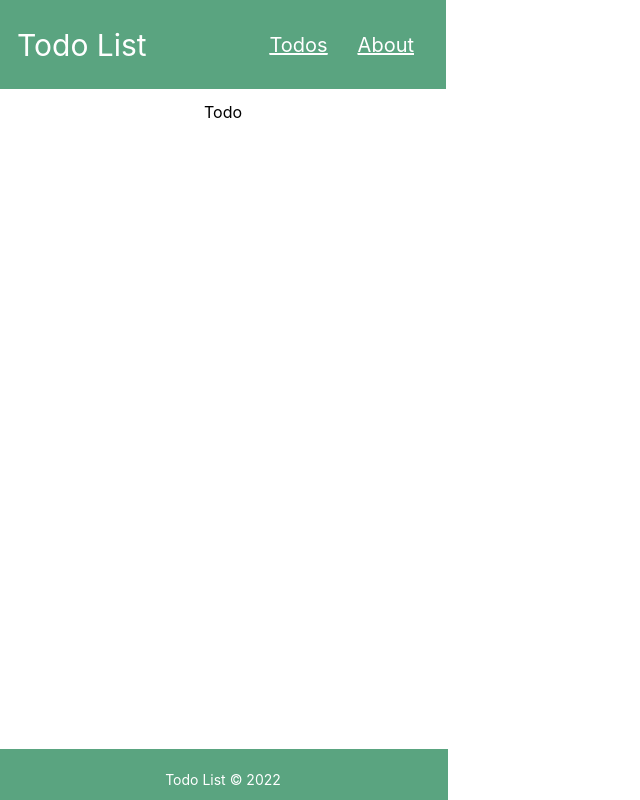
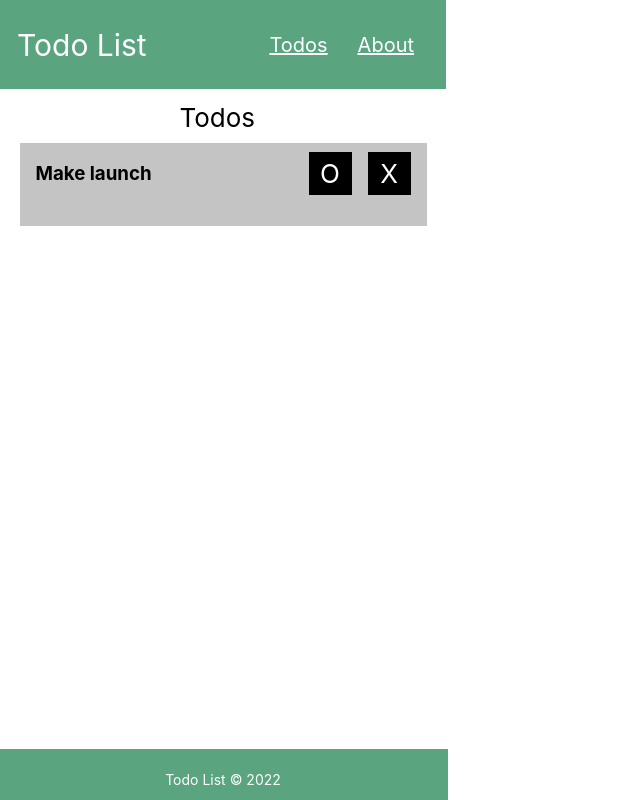
Before and after one commit to Manciya-Xola/todo, a React (Create React App) app: page /todo in a window 1280 px wide. Shown: the whole page, without its empty margins (0-640 px from the left). Built offline with nearby package versions, Linux system fonts and the light colour scheme.

Commit message:
Create Todo component

```diff
--- a/src/App.jsx
+++ b/src/App.jsx
@@ -3,17 +3,17 @@ import { BrowserRouter, Route, Routes } from 'react-router-dom';
 
 import Layout from './components/Layout';
 import Home from './pages/Home';
-import Todo from './pages/Todo';
+import Todos from './pages/Todos';
 import About from './pages/About';
 function App() {
   return (
     <div>
       <BrowserRouter>
-        <Layout>
+        <Layout title="Make launch">
           <Routes>
             <Route path="/" element={<Home/>}/>
             <Route path="/about" element={<About/>}/>
-            <Route path="/todo" element={<Todo/>}/>
+            <Route path="/todo" element={<Todos title="Make launch"/>} />
           </Routes>
         </Layout>
       </BrowserRouter>
--- a/src/components/Layout/Layout.module.css
+++ b/src/components/Layout/Layout.module.css
@@ -7,7 +7,7 @@
   height: 100vh;
   width: 446px;
 }
-main{
+.main{
   display: flex;
   flex-wrap: wrap;
   flex-grow: 1;
--- /dev/null
+++ b/src/components/Todo/Todo.module.css
@@ -0,0 +1,32 @@
+.container{
+  width: 407px;
+  height: 83px;
+  background: #C4C4C4;
+}
+.content{
+  display: flex;
+  justify-content: space-between;
+  align-items: center;
+  padding: 0px 16px;
+  margin: 10px 0px;
+}
+.buttons{
+  width: 102px;
+  display: flex;
+  justify-content: space-between;
+}
+.button{
+  width: 43px;
+  height: 43px;
+  background: black;
+  border: none;
+
+  font-family: 'Inter';
+  font-style: normal;
+  font-weight: 400;
+  font-size: 26px;
+  line-height: 31px;
+
+  color: #FFFFFF;
+  cursor: pointer;
+}
--- /dev/null
+++ b/src/components/Todo/index.jsx
@@ -0,0 +1,19 @@
+import React from 'react'
+
+import styles from './Todo.module.css';
+function Todo({id, title, isComplete}) {
+  return (
+    <main className={styles.container}>
+      <div className={styles.content}>
+        <h3 className={styles.title}>{title}</h3>
+        <div className={styles.buttons}>
+          <button className={styles.button}>O</button>
+          <button className={styles.button}>X</button>
+        </div>
+      </div>
+
+    </main>
+  )
+}
+
+export default Todo
--- a/src/pages/Todo/index.jsx
+++ /dev/null
@@ -1,9 +0,0 @@
-import React from 'react'
-
-function Todo() {
-  return (
-    <div>Todo</div>
-  )
-}
-
-export default Todo
--- /dev/null
+++ b/src/pages/Todos/Todo.module.css
@@ -0,0 +1,10 @@
+.heading{
+  margin: 0px 160px;
+  font-family: 'Inter';
+  font-style: normal;
+  font-weight: 400;
+  font-size: 26px;
+  line-height: 31px;
+
+  color: #000000;
+}
--- /dev/null
+++ b/src/pages/Todos/index.jsx
@@ -0,0 +1,16 @@
+import React from 'react'
+
+
+import Todo from '../../components/Todo';
+import styles from "./Todo.module.css";
+function Todos(props) {
+  return (
+    <main className={styles.container}>
+      <h1 className={styles.heading}>Todos</h1>
+      <Todo title={props.title}/>
+    </main>
+
+  )
+}
+
+export default Todos;
```
